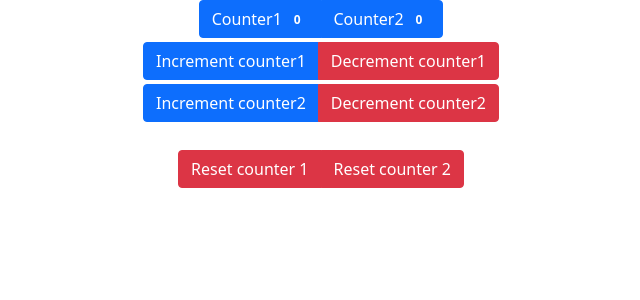
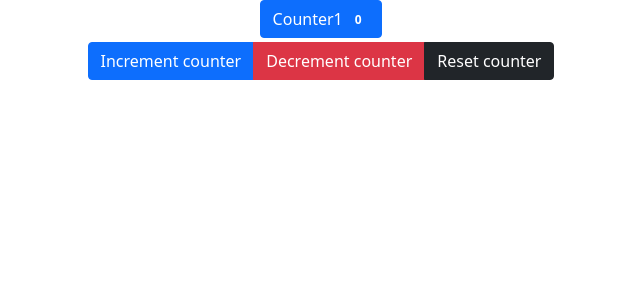
Before and after one commit to fernandohernandezpaz/second-react-app, a React (Create React App) app: page / in a window 1280 px wide. Shown: the top 300 px of the page, without its empty margins (319-959 px from the left). Built offline with nearby package versions, Linux system fonts and the light colour scheme.

Commit message:
implementando reducer por medio de context

```diff
--- a/src/App.js
+++ b/src/App.js
@@ -1,20 +1,35 @@
-import React from 'react';
+import React, {useReducer} from 'react';
 import './App.css';
-// import ComponentA from './Components/ComponentA';
-import Counter from './Components/Counter';
+import NewCounter from './Components/NewCounter';
+
 export const NameContext = React.createContext();
 export const ColorContext = React.createContext();
+export const CounterContext = React.createContext();
+
+const initialState = {
+    counter: 0
+};
+const reducer = (state, action) => {
+    switch (action.type) {
+        case 'increment':
+            return {...state, counter: state.counter + action.payload};
+        case 'decrement':
+            return {...state, counter: state.counter - action.payload};
+        case 'reset':
+            return initialState;
+        default:
+            return state
+    }
+}
 
 function App() {
+    const [count, dispatch] = useReducer(reducer, initialState)
     return (
         <div className="App">
-            {/*<NameContext.Provider value={'Smith'}>*/}
-            {/*    <ColorContext.Provider value={'red'}>*/}
-            {/*        <ComponentA/>*/}
-            {/*    </ColorContext.Provider>*/}
-            {/*</NameContext.Provider>*/}
+            <CounterContext.Provider value={{counter: count.counter, dispatch}}>
+                <NewCounter/>
+            </CounterContext.Provider>
 
-            <Counter />
         </div>
     );
 }
--- /dev/null
+++ b/src/Components/NewCounter.js
@@ -0,0 +1,27 @@
+import React, {useContext} from 'react';
+import {Button, ButtonGroup, Badge} from 'reactstrap';
+import 'bootstrap/dist/css/bootstrap.min.css';
+import {CounterContext} from '../App';
+
+const NewCounter = () => {
+    const counterContext = useContext(CounterContext)
+    const {counter, dispatch} = counterContext;
+    return (
+        <>
+            <ButtonGroup>
+                <Button color="primary">
+                    Counter1 <Badge color="secondary">{counter}</Badge>
+                </Button>
+            </ButtonGroup>
+
+            <ButtonGroup className={'d-block mt-1'}>
+                <Button color="primary" onClick={() => dispatch({type: 'increment', payload: 1})}>Increment counter</Button>
+                <Button color="danger" onClick={() => dispatch({type: 'decrement', payload: 1})}>Decrement counter</Button>
+                <Button color="dark" onClick={() => dispatch({type: 'reset', payload: 1})}>Reset counter</Button>
+            </ButtonGroup>
+        </>
+    )
+}
+
+
+export default NewCounter;
```
